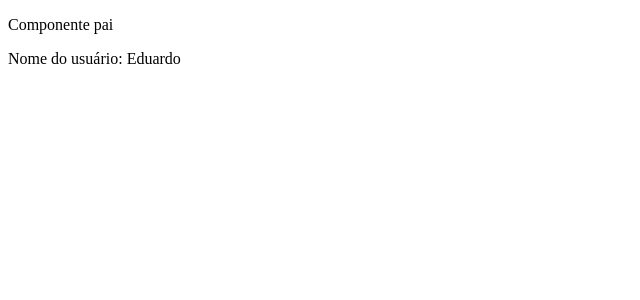
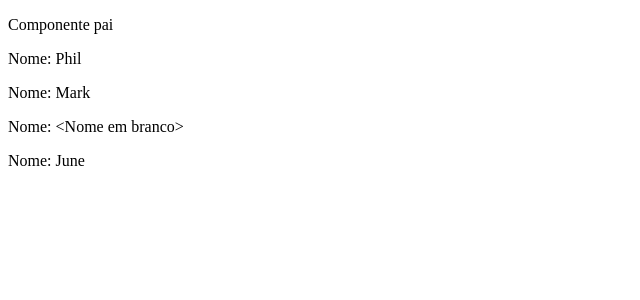
Before and after one commit to Jheimis/Interacao-entre-componentes-Angular, an Angular app: page / in a window 1280 px wide. Shown: the top 300 px of the page, without its empty margins (0-640 px from the left). Built offline with nearby package versions, Linux system fonts and the light colour scheme.

Commit message:
Interceptando e mudando propriedades input usando um setter

```diff
--- a/src/app/filho/filho.component.html
+++ b/src/app/filho/filho.component.html
@@ -1 +1 @@
-<p>Nome do usuário: {{ nomeFilho }}</p>
+<p>Nome: {{ nome }}</p>
--- a/src/app/filho/filho.component.ts
+++ b/src/app/filho/filho.component.ts
@@ -7,7 +7,14 @@ import { Component, Input, OnInit } from '@angular/core';
 })
 export class FilhoComponent implements OnInit {
 
-  @Input() nomeFilho:string;
+  private _nome = '';
+
+  @Input()
+  set nome(nome:string){
+    this._nome = (nome && nome.trim()) || '<Nome em branco>';
+  }
+
+  get nome(): string {return this._nome;}
 
   constructor() { }
 
--- a/src/app/pai/pai.component.html
+++ b/src/app/pai/pai.component.html
@@ -1,2 +1,2 @@
 <p>Componente pai</p>
-<app-filho [nomeFilho]="nomePai"></app-filho>
+<app-filho *ngFor="let nome of nomes" [nome]="nome"></app-filho>
--- a/src/app/pai/pai.component.ts
+++ b/src/app/pai/pai.component.ts
@@ -7,7 +7,7 @@ import { Component, OnInit } from '@angular/core';
 })
 export class PaiComponent implements OnInit {
 
-  nomePai = 'Eduardo';
+  nomes = ['Phil', 'Mark', '', 'June'];
 
   constructor() { }
 
```
